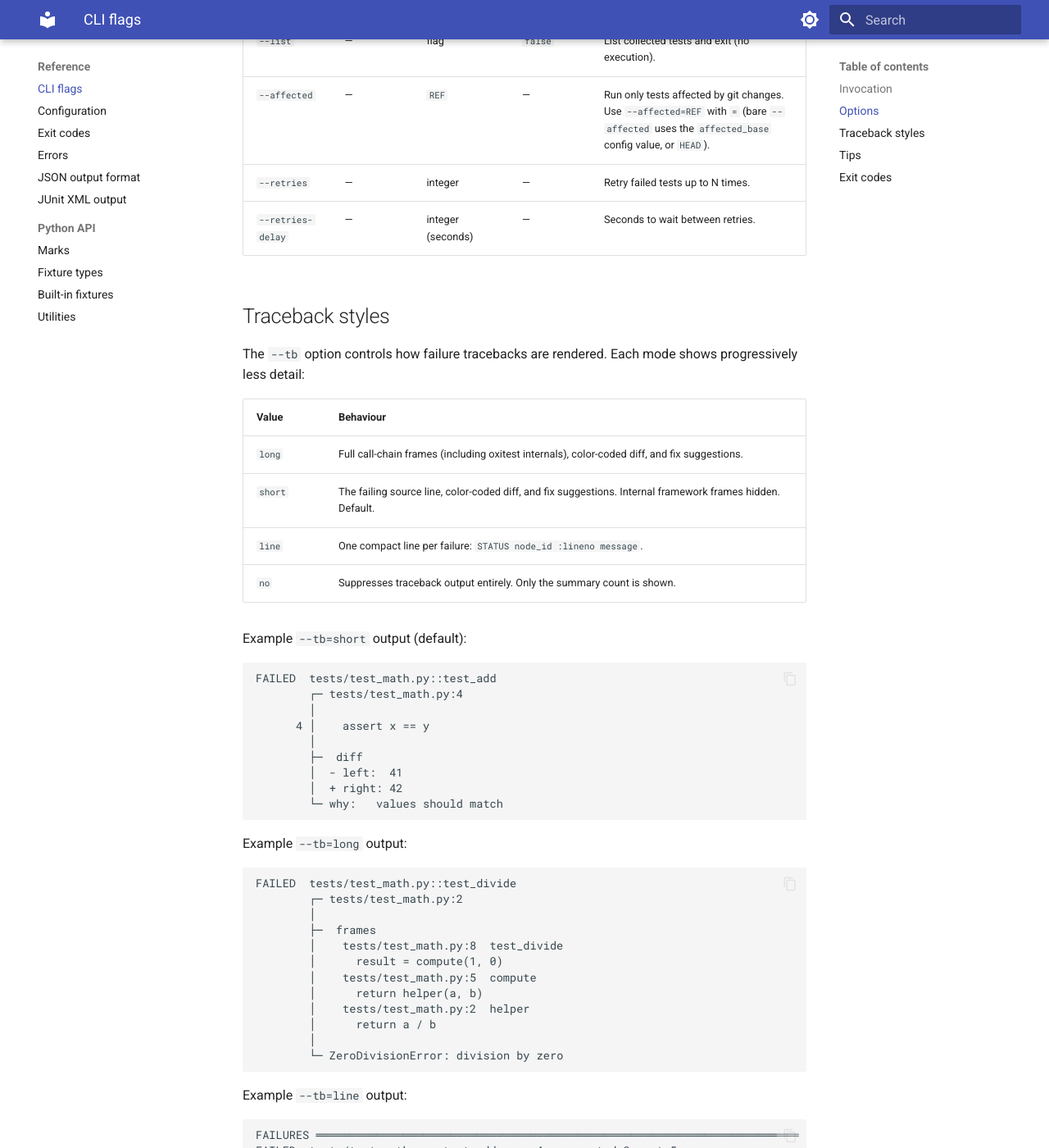
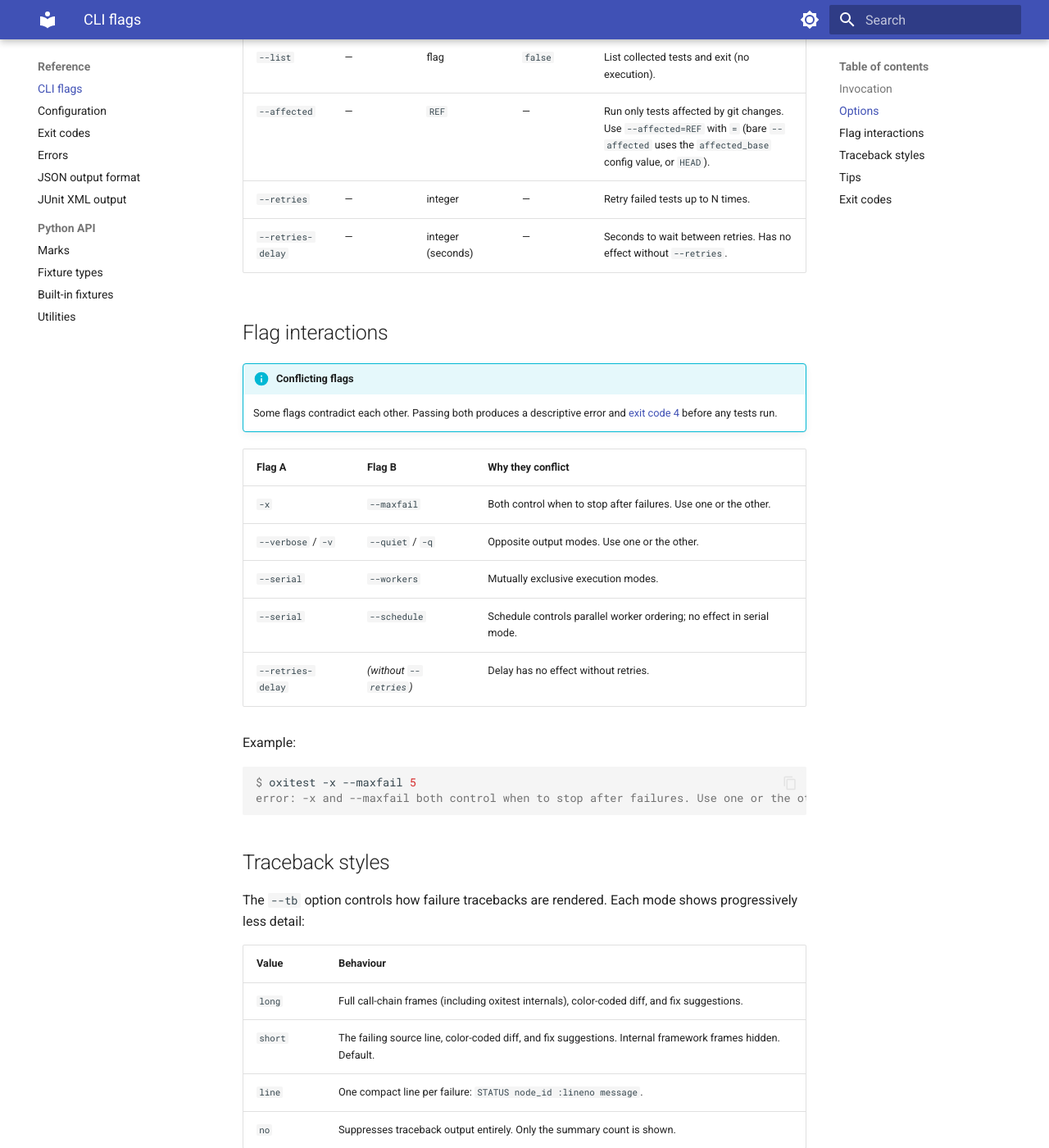
Before and after one commit to kalonji-tools/oxitest, an MkDocs documentation site: the page built from docs/src/reference/cli.md, in a window 1280 px wide and 1400 px high, scrolled down 2495 px. Shown: the whole window at 82% size. Built offline with MkDocs 1.6.1 and Material for MkDocs 9.7.7, drawn with Linux system fonts in a browser that asks for light colours; some of the changed text lies outside the part shown.

Commit message:
docs(cli): add flag interactions section
Add a "Flag interactions" section to the CLI reference between Options
and Traceback styles. Uses an info admonition, conflict table, and
example error output for consistency with peer reference pages.

Update -x row (note equivalence to --maxfail 1) and --retries-delay
row (note dependency on --retries). Cross-link to exit-codes.md.

Assisted-by: Claude Opus 4.6 (1M context) <noreply@anthropic.com>

````diff
--- a/docs/src/reference/cli.md
+++ b/docs/src/reference/cli.md
@@ -19,7 +19,7 @@ current working directory when omitted.
 | `-k` | — | `EXPR` | — | Filter tests by keyword expression. Only tests whose names contain the expression are run. |
 | `--marker` | `-m` | `EXPR` | — | Filter tests by marker expression (`and`/`or`/`not` supported). Only tests carrying a matching mark are run. |
 | `--verbose` | `-v` | flag | `false` | Enable verbose output. Prints each test name and result as it runs. Without `-v`, only failures are shown after the progress bar completes. |
-| `-x` | — | flag | `false` | Stop immediately after the first test failure or error. |
+| `-x` | — | flag | `false` | Stop immediately after the first test failure or error. Equivalent to `--maxfail 1`. Conflicts with `--maxfail`. |
 | `--maxfail` | — | integer | `0` | Stop after `N` failures. `0` means unlimited. |
 | `--tb` | — | `long\|short\|line\|no` | `short` | Traceback style on failure (see [Traceback styles](#traceback-styles)). |
 | `--tips` | — | flag | `false` | Expand assertion tip output from a count to a full `file:line` list (see [Tips](#tips)). |
@@ -40,7 +40,28 @@ current working directory when omitted.
 | `--list` | — | flag | `false` | List collected tests and exit (no execution). |
 | `--affected` | — | `REF` | — | Run only tests affected by git changes. Use `--affected=REF` with `=` (bare `--affected` uses the `affected_base` config value, or `HEAD`). |
 | `--retries` | — | integer | — | Retry failed tests up to N times. |
-| `--retries-delay` | — | integer (seconds) | — | Seconds to wait between retries. |
+| `--retries-delay` | — | integer (seconds) | — | Seconds to wait between retries. Has no effect without `--retries`. |
+
+## Flag interactions
+
+!!! info "Conflicting flags"
+    Some flags contradict each other. Passing both produces a descriptive error
+    and [exit code 4](exit-codes.md) before any tests run.
+
+| Flag A | Flag B | Why they conflict |
+|--------|--------|-------------------|
+| `-x` | `--maxfail` | Both control when to stop after failures. Use one or the other. |
+| `--verbose` / `-v` | `--quiet` / `-q` | Opposite output modes. Use one or the other. |
+| `--serial` | `--workers` | Mutually exclusive execution modes. |
+| `--serial` | `--schedule` | Schedule controls parallel worker ordering; no effect in serial mode. |
+| `--retries-delay` | *(without `--retries`)* | Delay has no effect without retries. |
+
+Example:
+
+```console
+$ oxitest -x --maxfail 5
+error: -x and --maxfail both control when to stop after failures. Use one or the other.
+```
 
 ## Traceback styles
 
````
